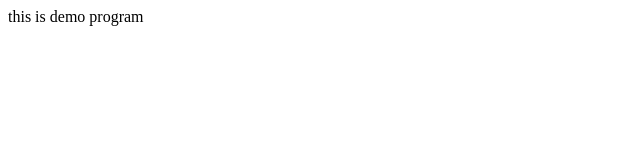
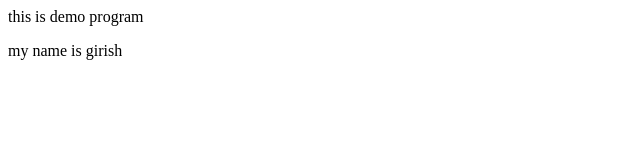
Before and after one commit to Patil8554/local-repo, a plain HTML site: page index.html in a window 1280 px wide. Shown: the whole page, without its empty margins (0-640 px from the left). Drawn offline with Linux system fonts and the light colour scheme.

Commit message:
my name is girish

```diff
--- a/index.html
+++ b/index.html
@@ -1 +1,2 @@
 <P>this is demo program</P>
+<p>my name is girish</p>
```
